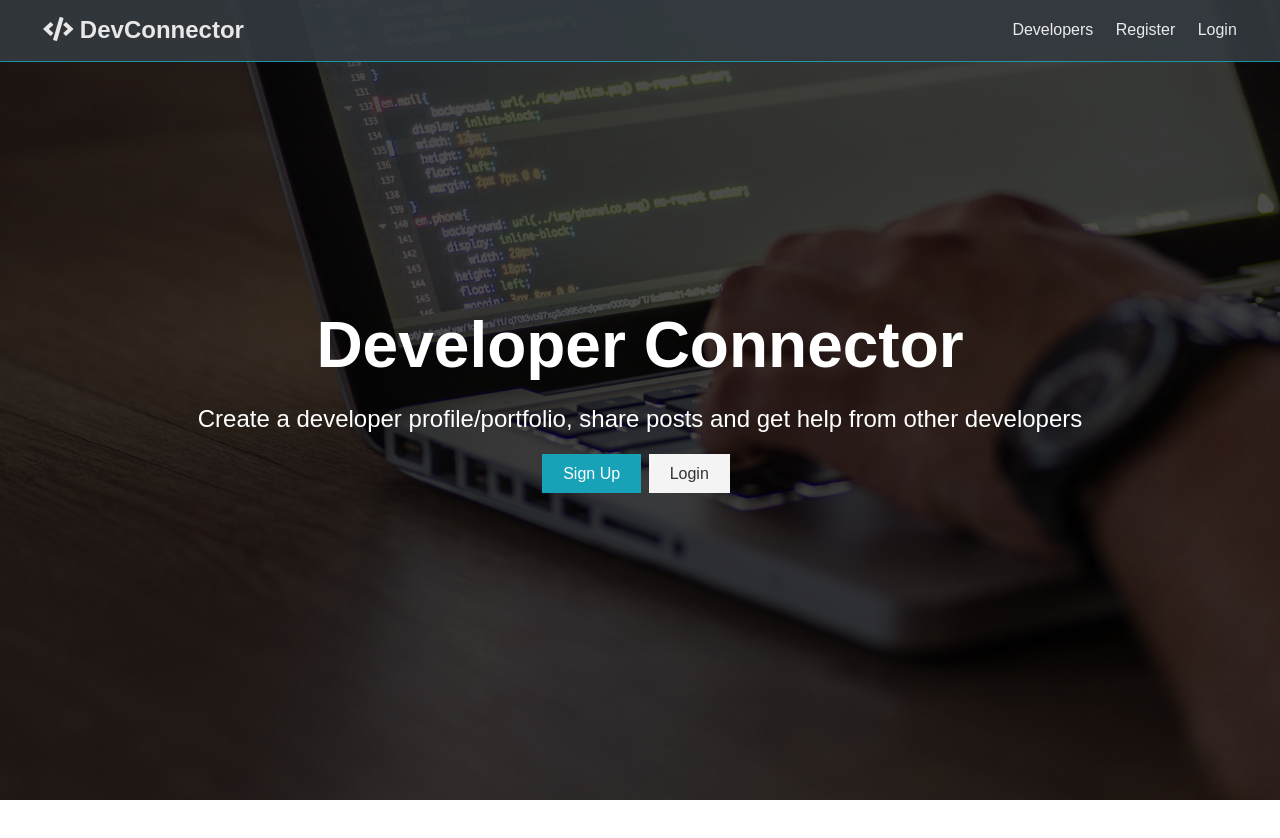
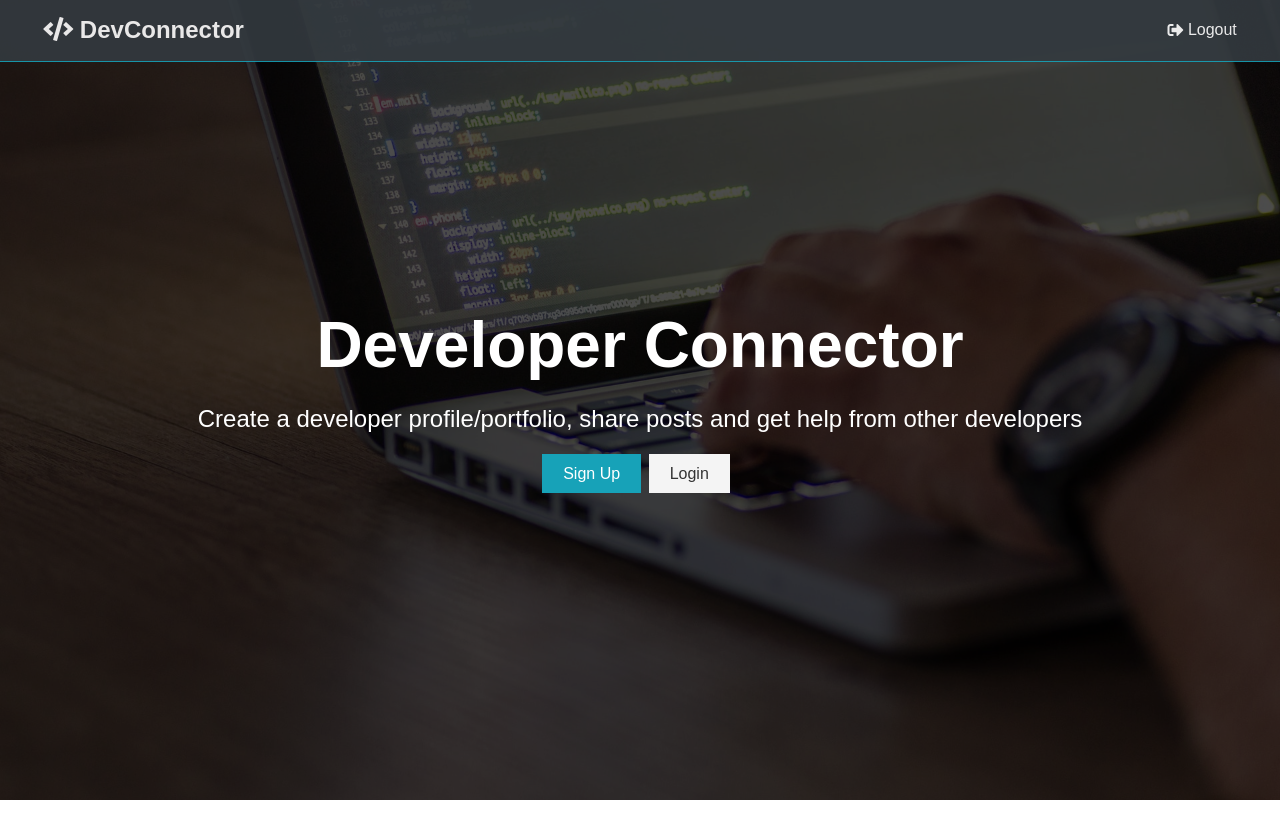
Before and after one commit to dorothee28/DevConnector, a React (Create React App) app in the folder client/: page / in a window 1280 px wide. Shown: the top 838 px of the page. Built offline with nearby package versions, Linux system fonts and the light colour scheme; no server answers.

Commit message:
Logout & Navbar Links

```diff
--- a/client/src/actions/auth.js
+++ b/client/src/actions/auth.js
@@ -6,7 +6,8 @@
     USER_LOADED,
     AUTH_ERROR,
     LOGIN_SUCCESS,
-    LOGIN_FAIL
+    LOGIN_FAIL,
+    LOGOUT
 } from '../actions/types';
 import setAuthToken from '../utils/setAuthToken';
 
@@ -96,3 +97,8 @@
        });
     }
 }
+// logout /clear Profile
+
+export const logout = () => dispatch => {
+    dispatch({ type: LOGOUT });
+}
--- a/client/src/actions/types.js
+++ b/client/src/actions/types.js
@@ -6,3 +6,4 @@
 export const AUTH_ERROR = 'AUTH_ERROR';
 export const LOGIN_SUCCESS = 'LOGIN_SUCCESS';
 export const LOGIN_FAIL = 'LOGIN_FAIL';
+export const LOGOUT = 'LOGOUT';
--- a/client/src/components/auth/Register.js
+++ b/client/src/components/auth/Register.js
@@ -30,7 +30,7 @@
         }
     };
 
-      //  Redirect if logged in
+      //  Redirect if registerte dasboard
 
       if(isAuthenticated) {
         return <Redirect to='/dashboard' />
--- a/client/src/components/layout/Navbar.js
+++ b/client/src/components/layout/Navbar.js
@@ -1,17 +1,26 @@
-import React from 'react';
+import React, { Fragment } from 'react';
 import { Link } from 'react-router-dom';
+import { connect } from 'react-redux';
+import PropTypes from 'prop-types';
+import { logout } from '../../actions/auth'
 
-const Navbar = () => {
-    return (
-        <nav className="navbar bg-dark">
-        <h1>
-            <Link to='/'>
-                <i className="fas fa-code"></i> DevConnector
-            </Link>
-        </h1>
+const Navbar = ({ auth: { isAuthenticated, loading}, logout }) => {
+    const authLinks = (
         <ul>
             <li>
-                <a href="!#">Developers</a>
+                <a onClick={logout} href="!#">
+                    <i className="fas fa-sign-out-alt"></i>{' '}
+                    <span className="hide-sm"> Logout </span>
+                </a>
+            </li>
+        </ul>
+    );
+
+
+    const guestLinks = (
+        <ul>
+            <li>
+                <a href="#!">Developers</a>
             </li>
             <li>
                 <Link to='/register'>Register</Link>
@@ -20,8 +29,26 @@
                 <Link to='/login'>Login</Link>
             </li>
         </ul>
+    );
+    return (
+        <nav className="navbar bg-dark">
+        <h1>
+            <Link to='/'>
+                <i className="fas fa-code"></i> DevConnector
+            </Link>
+        </h1>
+        { !loading && (<Fragment>{ isAuthenticated ? authLinks : guestLinks }</Fragment>)}
         </nav>
     )
 }
 
-export default Navbar;
+Navbar.propTypes = {
+    logout: PropTypes.func.isRequired,
+    auth: PropTypes.object.isRequired,
+}
+
+const mapStateToProps = state => ({
+    auth: state.auth
+})
+
+export default connect(mapStateToProps, { logout })(Navbar);
--- a/client/src/reducers/auth.js
+++ b/client/src/reducers/auth.js
@@ -4,7 +4,8 @@
     USER_LOADED,
     AUTH_ERROR,
     LOGIN_SUCCESS,
-    LOGIN_FAIL
+    LOGIN_FAIL,
+    LOGOUT
 } from '../actions/types';
 
 const initialState = {
@@ -37,7 +38,8 @@
             };
         case REGISTER_FAIL:
         case AUTH_ERROR:
-         case LOGIN_FAIL:
+        case LOGIN_FAIL:
+        case LOGOUT:
             localStorage.removeItem('token');
             return {
                  ...state,
```
